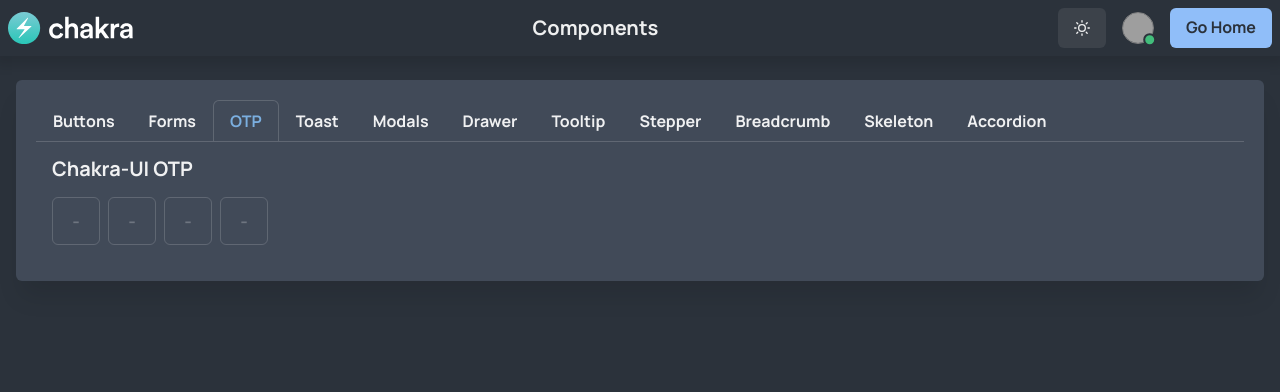
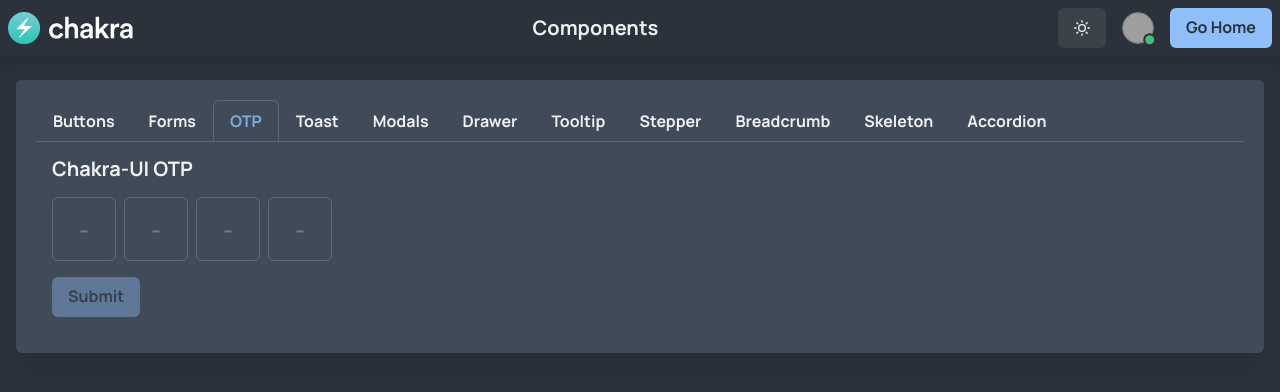
Before and after one commit to ahelmi365/chakra-ui-react, a React (Vite) app: page /list in a window 1280 px wide. Both pictures are taken after a click on the tab "OTP". Shown: the top 392 px of the page. Built offline with nearby package versions, Linux system fonts and the light colour scheme; grey boxes are pictures that could not be loaded.

Commit message:
handle change and OTP submit

```diff
--- a/src/components/OTP.tsx
+++ b/src/components/OTP.tsx
@@ -1,26 +1,52 @@
 import {
+  Button,
   HStack,
   Heading,
   PinInput,
   PinInputField,
   Stack,
 } from "@chakra-ui/react";
+import { FormEvent, useEffect, useState } from "react";
 
 const OTP = () => {
+  const [OTP, setOTP] = useState("");
+
+  const handleSubmit = (event: FormEvent<HTMLFormElement>) => {
+    event.preventDefault();
+    alert(OTP);
+    setOTP("");
+  };
+  useEffect(() => {
     console.log("OTP");
-  //  fontSize={24} w={16} h={16}
+  }, []);
+
   return (
+    <form onSubmit={(event) => handleSubmit(event)}>
       <Stack gap={4}>
         <Heading size="md">Chakra-UI OTP</Heading>
         <HStack>
-        <PinInput size="lg" placeholder="-">
-          <PinInputField />
-          <PinInputField />
-          <PinInputField />
-          <PinInputField />
+          <PinInput
+            size="lg"
+            placeholder="-"
+            onChange={(value) => setOTP(value)}
+            value={OTP}
+          >
+            <PinInputField fontSize={24} w={16} h={16} />
+            <PinInputField fontSize={24} w={16} h={16} />
+            <PinInputField fontSize={24} w={16} h={16} />
+            <PinInputField fontSize={24} w={16} h={16} />
           </PinInput>
         </HStack>
+        <Button
+          colorScheme="primary"
+          w={"fit-content"}
+          type="submit"
+          isDisabled={OTP.length < 4}
+        >
+          Submit
+        </Button>
       </Stack>
+    </form>
   );
 };
 
```
Lines whose indentation alone changed are shown as unchanged.
